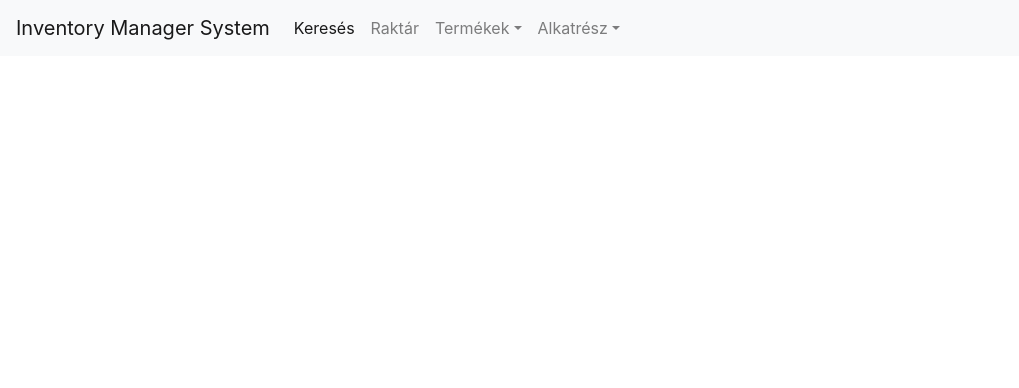
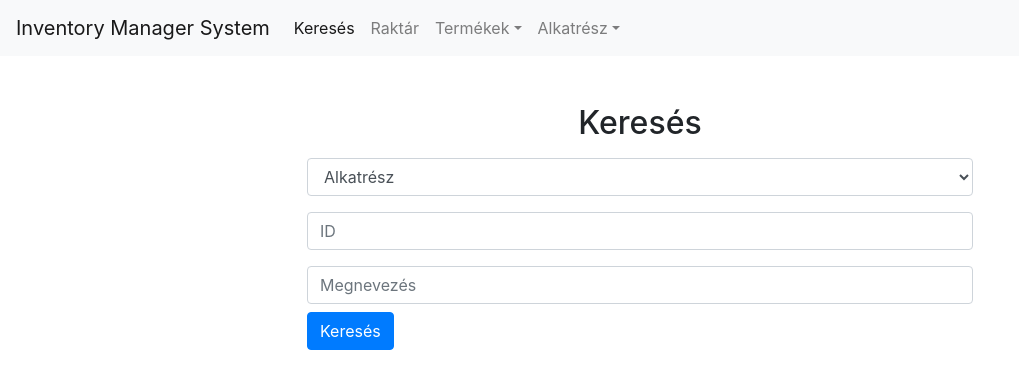
Before and after one commit to alexrace/AFP2, a React (Create React App) app in the folder frontend/: page / in a window 1280 px wide. Shown: the top 388 px of the page, without its empty margins (0-1019 px from the left). Built offline with nearby package versions, Linux system fonts and the light colour scheme; what flux would draw is missing.

Commit message:
added default component

```diff
--- a/frontend/src/App.js
+++ b/frontend/src/App.js
@@ -8,6 +8,8 @@ import NavBar from "./components/NavBar";
 import {BrowserRouter as Router, Switch, Route} from "react-router-dom";
 
 import Search from "./components/Search";
+import Inventory from "./components/Inventory";
+
 import ProductInsert from './components/ProductInsert';
 import ProductUpdate from './components/ProductUpdate';
 import PartInsert from './components/PartInsert';
@@ -20,11 +22,13 @@ function App() {
           <NavBar/>
           <Switch>
             <Route path="/search" exact component={Search} />
-            <Route path="/inventory" />
+            <Route path="/inventory" exact component={Inventory}/>
             <Route path="/products/add" exact component={ProductInsert} />
             <Route path="/products/edit" exact component={ProductUpdate} />
             <Route path="/parts/add" exact component={PartInsert} />
             <Route path="/parts/edit" exact component={PartUpdate} />
+
+            <Route component={Search} />
           </Switch>
         </Router>
     );
```
